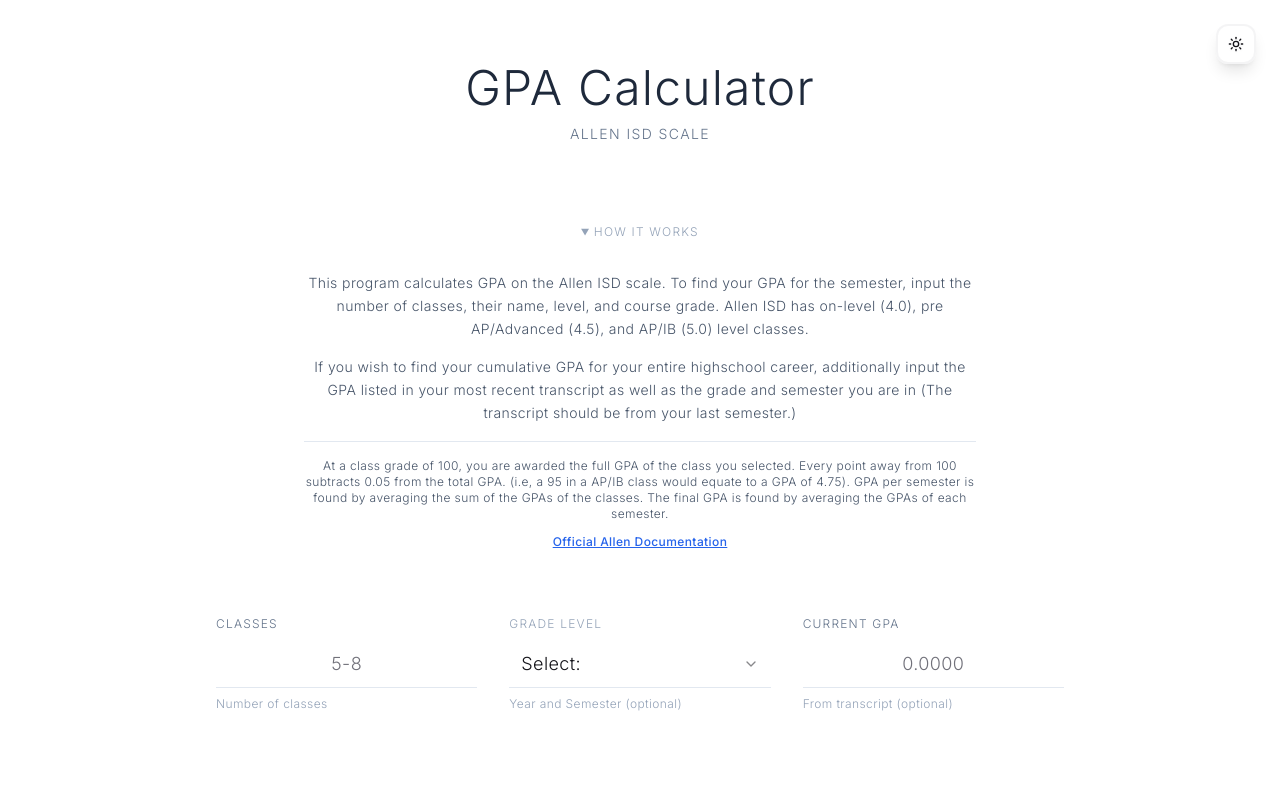
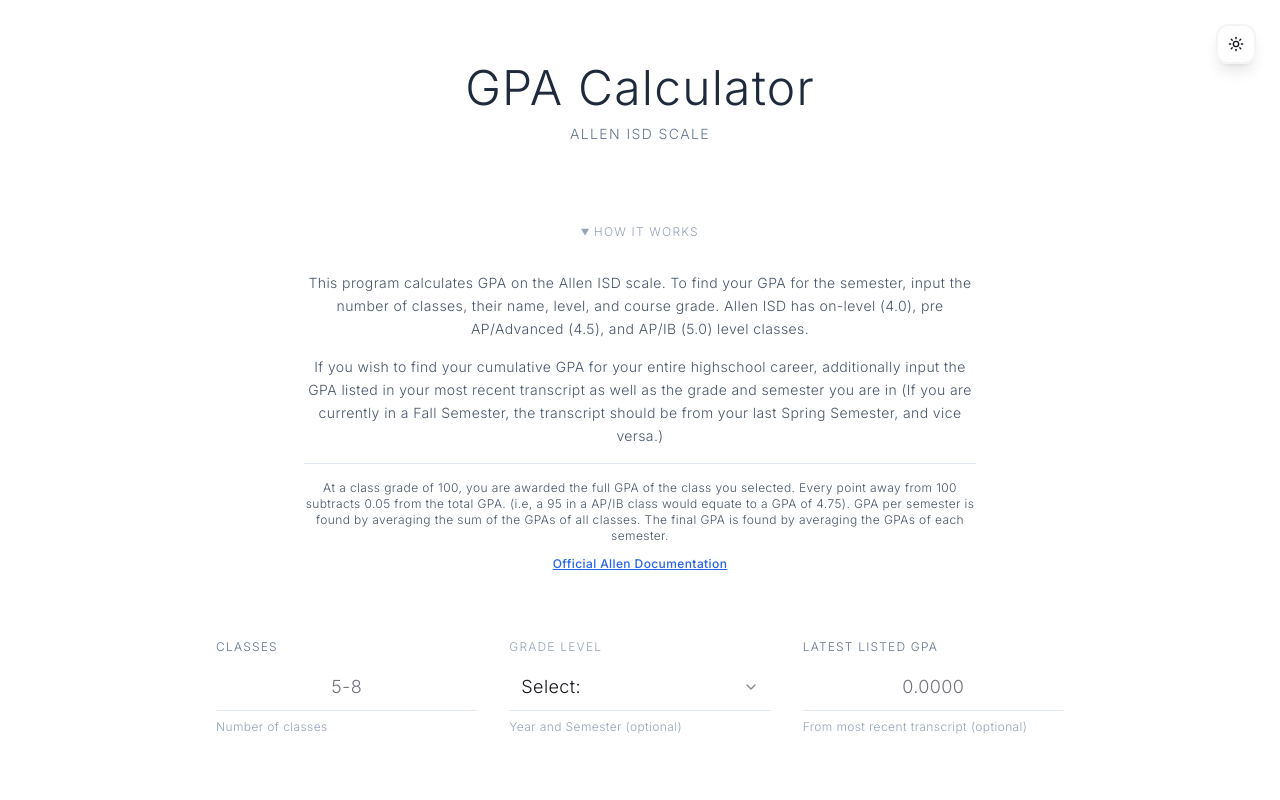
Before and after one commit to AndrxwWxng/gpa-calculator, a Next.js app: page / in a window 1280 px wide. Both pictures are taken after a click on the heading "HOW IT WORKS". Shown: the top 800 px of the page. Built offline with nearby package versions, Linux system fonts and the light colour scheme.

Commit message:
Update GPACalculator.tsx

```diff
--- a/src/components/GPACalculator.tsx
+++ b/src/components/GPACalculator.tsx
@@ -191,9 +191,9 @@
           </summary>
           <div className="mt-8 max-w-2xl mx-auto text-center space-y-4 text-sm font-light text-slate-600 dark:text-slate-400 leading-relaxed">
             <p>This program calculates GPA on the Allen ISD scale. To find your GPA for the semester, input the number of classes, their name, level, and course grade. Allen ISD has on-level (4.0), pre AP/Advanced (4.5), and AP/IB (5.0) level classes.</p>
-            <p>If you wish to find your cumulative GPA for your entire highschool career, additionally input the GPA listed in your most recent transcript as well as the grade and semester you are in (The transcript should be from your last semester.)</p>
+            <p>If you wish to find your cumulative GPA for your entire highschool career, additionally input the GPA listed in your most recent transcript as well as the grade and semester you are in (If you are currently in a Fall Semester, the transcript should be from your last Spring Semester, and vice versa.)</p>
             <div className="pt-4 border-t border-slate-200 dark:border-slate-700">
-              <p className="text-xs">At a class grade of 100, you are awarded the full GPA of the class you selected. Every point away from 100 subtracts 0.05 from the total GPA. (i.e, a 95 in a AP/IB class would equate to a GPA of 4.75). GPA per semester is found by averaging the sum of the GPAs of the classes. The final GPA is found by averaging the GPAs of each semester.</p>
+              <p className="text-xs">At a class grade of 100, you are awarded the full GPA of the class you selected. Every point away from 100 subtracts 0.05 from the total GPA. (i.e, a 95 in a AP/IB class would equate to a GPA of 4.75). GPA per semester is found by averaging the sum of the GPAs of all classes. The final GPA is found by averaging the GPAs of each semester.</p>
               <a href="https://docs.google.com/document/d/1183yTpocWvplymSCg_oPGUHNXGq-FHSKSCnjMe9Gtfs/edit?tab=t.0"
                  className="inline-block mt-3 text-xs text-blue-600 hover:text-blue-700 dark:text-blue-400 dark:hover:text-blue-300 font-medium underline transition-colors"
                  target="_blank"
@@ -261,7 +261,7 @@
 
           <div className="space-y-2">
             <label className="block text-xs font-light text-slate-500 dark:text-slate-400 uppercase tracking-widest">
-              Current GPA
+            Latest Listed GPA
             </label>
             <Input
               type="number"
@@ -285,7 +285,7 @@
             {(parseFloat(currentGPA) > 5 || parseFloat(currentGPA) < 0) && currentGPA !== '' ? (
               <p className="text-xs text-red-500 font-light">0.0000-5.0000</p>
             ) : (
-              <p className="text-xs text-slate-400 font-light">From transcript (optional)</p>
+              <p className="text-xs text-slate-400 font-light">From most recent transcript (optional)</p>
             )}
           </div>
         </div>
```
